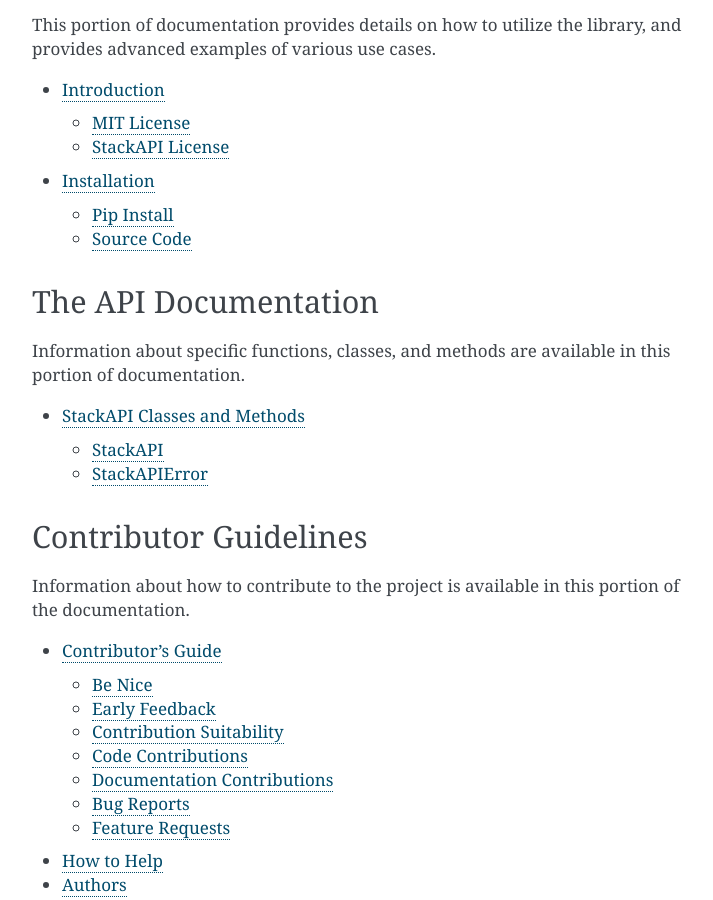
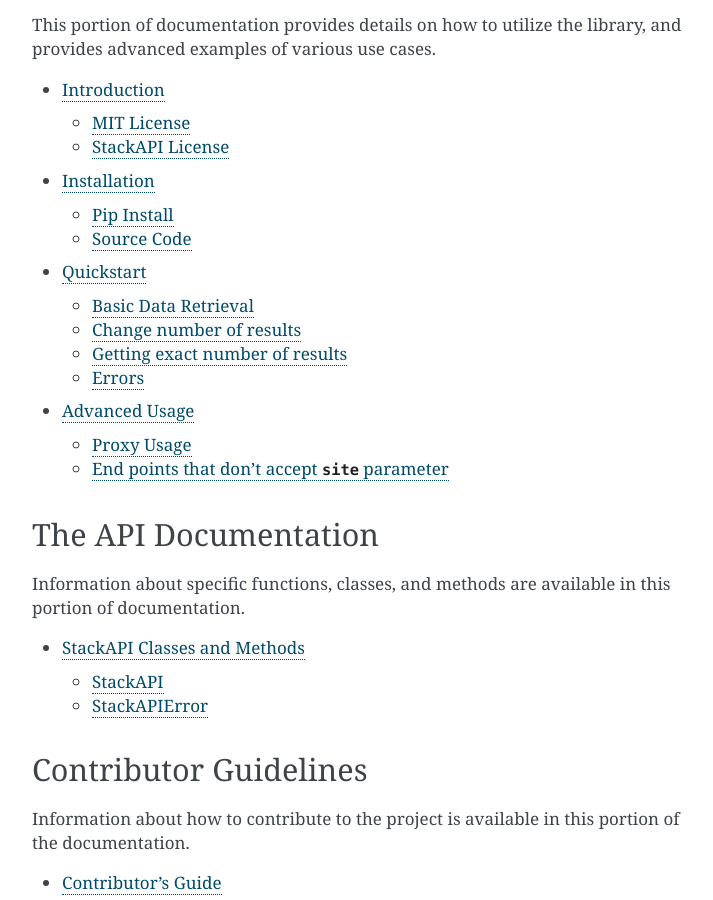
Before and after one commit to AWegnerGitHub/stackapi, a Sphinx documentation site: the page built from docs/index.rst, in a window 1280 px wide and 900 px high, scrolled down 789 px. Shown: the whole window, without its empty margins (388-1101 px from the left). Built offline with Sphinx 7.4.7, drawn with Linux system fonts in a browser that asks for light colours; some of the changed lines change nothing that is shown.

Commit message:
Adds Quick Start and Advanced Usage sections to docs.
Refs #13

```diff
--- a/docs/index.rst
+++ b/docs/index.rst
@@ -43,6 +43,8 @@
 
    user/intro
    user/install
+   user/quickstart
+   user/advanced
 
 The API Documentation
 ---------------------
--- /dev/null
+++ b/docs/user/advanced.rst
@@ -0,0 +1,83 @@
+.. _advanced:
+
+.. automodule:: stackapi
+
+Advanced Usage
+==============
+
+This portion of the documentation covers some of the more advanced features of
+StackAPI.
+
+Proxy Usage
+-----------
+
+Some users sit behind a proxy and need to get through that before accessing
+the internet at large. StackAPI can handle this workflow.
+
+A failure due to a proxy may look like this::
+
+    >>> from stackapi import StackAPI, StackAPIError
+    >>> try:
+    ...     SITE = StackAPI('stackoverflow')
+    ... except StackAPIError as e:
+    ...     print(e.message)
+    ...
+    ('Connection aborted.', error(10060, 'A connection attempt failed
+    because the connected party did not properly respond after a period of
+    time, or established connection failed because connected host has failed
+    to respond'))
+
+This can be fixed, by passing a dictionary of http and https proxy addresses
+when creating the :class:`StackAPI <stackapi.StackAPI>` class::
+
+    >>> from stackapi import StackAPI, StackAPIError
+    >>> proxies = {'http': 'http://proxy.example.com', 'https': 'http://proxy.example.com'}
+    >>> try:
+    ...     SITE = StackAPI('stackoverflow', proxy=proxies)
+    ... except StackAPIError as e:
+    ...     print(e.message)
+    ...
+
+The two important lines are where ``proxies`` is defined and the
+modified :class:`StackAPI <stackapi.StackAPI>` initialization, which passes the
+``proxies`` dictionary to the ``proxy`` argument.
+
+End points that don't accept ``site`` parameter
+-----------------------------------------------
+
+Not all end points accept a site parameter. This is limited to only a few
+end points. In this case, you'll receive a
+:class:`StackAPIError <stackapi.StackAPIError>` with
+
+- ``code`` equal to ``bad_parameter``
+- ``message`` equal to ``This method does not accept a 'site' parameter``
+
+The solution is to clear the ``_api_key``.
+
+    >>> SITE = StackAPI('stackoverflow')
+    >>> SITE._api_key = None
+    >>> associated_users = SITE.fetch('/users/{}/associated'.format(63984), pagesize=1)
+    >>> associated_users
+    {
+        "items": [
+            {
+                "badge_counts": {
+                    "bronze": 91,
+                    "silver": 56,
+                    "gold": 11
+                },
+            "question_count": 94,
+            "answer_count": 627,
+            "last_access_date": 1457107832,
+            "creation_date": 1255441385,
+            "account_id": 63984,
+            "reputation": 17438,
+            "user_id": 189134,
+            "site_url": "http://stackoverflow.com",
+            "site_name": "Stack Overflow"
+            }
+        ],
+        "has_more": true,
+        "quota_max": 10000,
+        "quota_remaining": 9989
+    }
--- /dev/null
+++ b/docs/user/quickstart.rst
@@ -0,0 +1,124 @@
+.. _quickstart:
+
+.. automodule:: stackapi
+
+Quickstart
+==========
+
+Ready to start talking to the Stack Exchange API? This page gives an
+introduction on how to get started with StackAPI.
+
+First, you need to:
+
+* :ref:`Install <install>` StackAPI
+
+.. _basic-retrieval:
+
+Basic Data Retrieval
+--------------------
+
+Retrieving data is very simple.
+
+First, import the StackAPI module::
+
+    >>> import stackapi
+
+Now we want to retrieve the most recent comments from Stack Overflow::
+
+    >>> SITE = StackAPI('stackoverflow')
+    >>> comments = SITE.fetch('comments')
+
+This will return the 500 most recent comments on Stack Overflow, using the
+default filter the API provides. The value passed to
+:meth:`fetch <stackapi.StackAPI.fetch>` is an end point defined in the
+`Stack Exchange API <http://api.stackexchange.com/>`__.
+
+.. _change-num-results:
+
+Change number of results
+------------------------
+
+By default, StackAPI will return up to 500 items in a single call. It may be
+less than this, if there are less than 500 items to return. This is common
+on new or low traffic sites.
+
+The number of results can be modified by changing the ``page_size``
+and ``max_pages`` values. These are multiplied together to get the maximum
+total number of results. The API paginates the results and StackAPI recombines
+those pages into a single result.
+
+The number of API calls that are made is dependant on the ``max_pages`` value.
+This will be the maximum number of calls that is made for this particular
+request.
+
+All of these changes to ``page_size`` and ``max_pages`` need to occur before
+calls to ``fetch`` or ``send_data``.
+
+Let's walk through a few examples::
+
+    >>> SITE.page_size = 10
+    >>> SITE.max_pages = 10
+
+This will return up to 100 results. However, it will hit the API up to 10 times.
+
+    >>> SITE.page_size = 100
+    >>> SITE.max_pages = 1
+
+This will result up to 100 results as well, but it will only hit the API
+one time.
+
+Stack Exchange limits the number of results per page to 100. If you want more
+than 100 results, you need to increase the ``max_pages``.
+
+    >>> SITE.page_size = 100
+    >>> SITE.max_pages = 2
+
+This will return up to 200 results and hit the API up to twice.
+
+.. _get-exact-num-results:
+
+Getting exact number of results
+-------------------------------
+
+If you want a specific number of results, but no more than that, you need to
+perform some manipulations of these two values.
+
+    >>> SITE.page_size = 50
+    >>> SITE.max_pages = 3
+
+This will return up to 150 results. It will also hit the API 3 times to get
+these results. You can save an API hit by changing the values to::
+
+    >>> SITE.page_size = 75
+    >>> SITE.max_pages = 2
+
+This will also return up to 150 results, but do so in only 2 API hits.
+
+**Note:** Each "page" in an API call can have up to 100 results. In the first
+scenario, above, we are "wasting" 150 results because we only allow each page
+50 results. In the second scenario, we are wasting 50 results. If you do not
+need an exact number of results, it is more efficient - API quota-wise - to set
+the ``page_size`` to 100 and return the highest number of results per page that
+the system allows.
+
+.. _quick-errors:
+
+Errors
+------
+
+StackAPI will throw an error if the Stack Exchange API returns an error. This
+can be caught in an exception block by catching :class:`stackapi.StackAPIError`.
+The exception has several values available to help troubleshoot the underlying
+issue::
+
+    except stackapi.StackAPIError as e:
+        print("   Error URL: %s" % (e.url))
+        print("   Error Number: %s" % (e.error))
+        print("   Error Code: %s" % (e.code))
+        print("   Error Message: %s" % (e.message))
+
+This will print out the URL that was being accessed, the error number that the
+API returns, the error code the API returns and the error message the API
+returns. Using these values, it should be possible to determine the cause of
+the error. The error code, message and number are all available in the
+`documentation <http://api.stackexchange.com/docs/errors#filter=default&run=true>`__.
```
